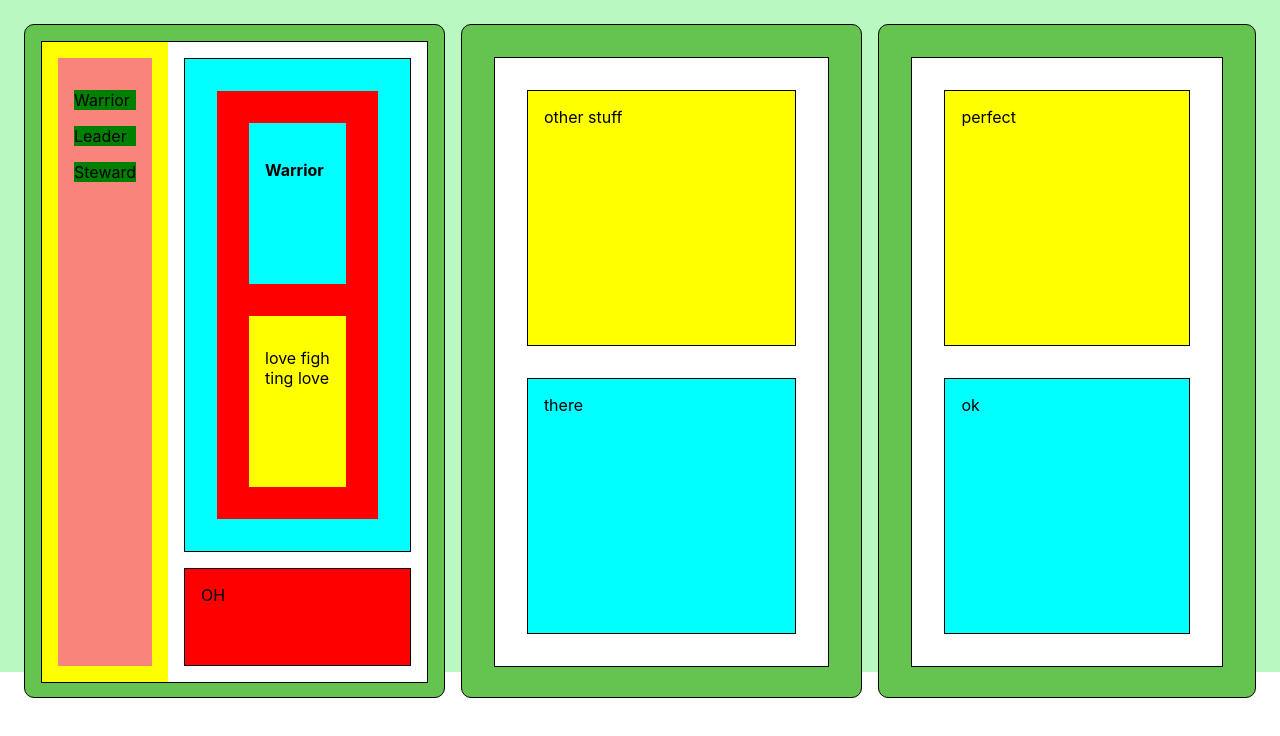
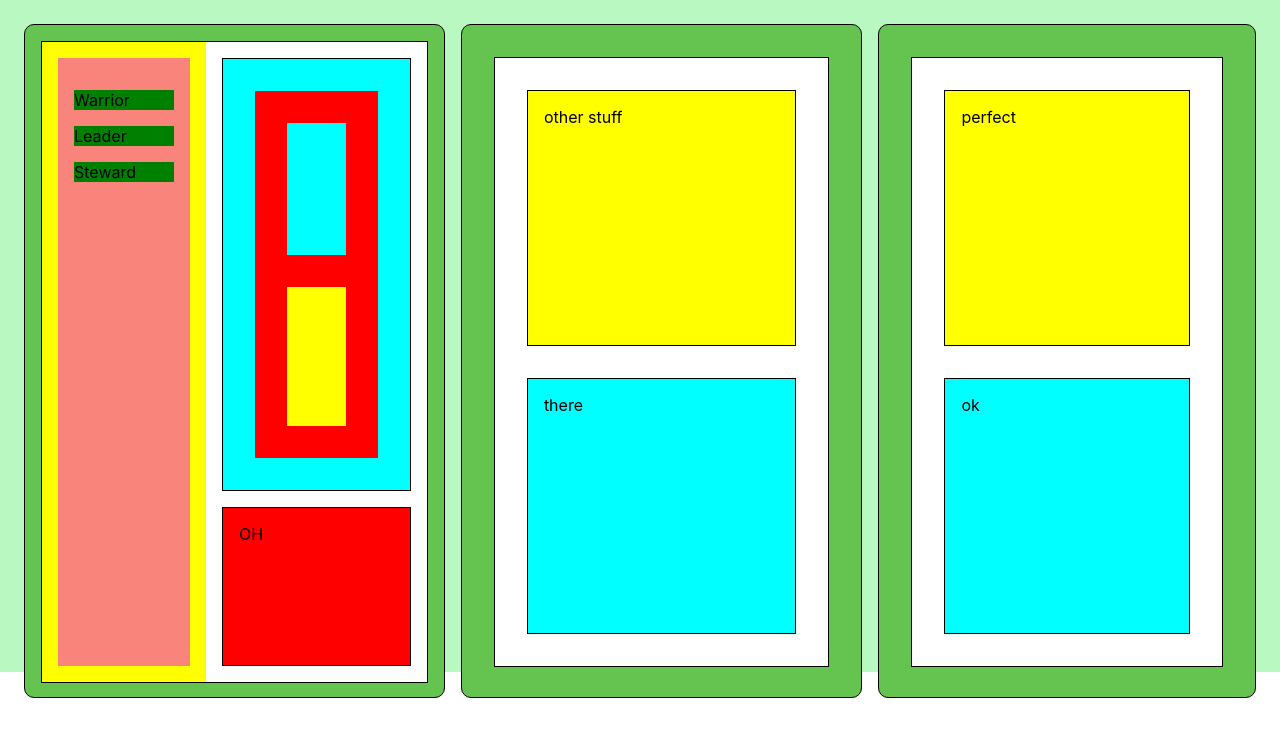
Before and after one commit to tieje/yorha, a React (Create React App) app in the folder Frontend/: page / in a window 1280 px wide. Shown: the top 736 px of the page. Built offline with nearby package versions, Linux system fonts and the light colour scheme.

Commit message:
Finished building hover functionality for the description box.

```diff
--- a/Frontend/src/App.tsx
+++ b/Frontend/src/App.tsx
@@ -4,19 +4,24 @@ import { ArchetypesChosen } from './ArchetypesChosen'
 import { Column } from './Column';
 // state
 import { useAppState } from './state/AppStateContext';
+import { ArchetypeDescription } from './ArchetypeDescription';
 import { useState } from 'react'
-import { ArchetypeDescription } from './ArchetypeDescription';
+
 
 export const App = () => {
-    const { list } = useAppState()
-    const [hover, ArchHover] = useState('')
+    const { hoverItemId } = useAppState()
+    const [ hoverId, setHoverId] = useState(hoverItemId)
+    const updateArchId = (id: string): void => {
+        setHoverId(id)
+        console.log(id)
+    }
     return (
         <AppContainer>
             <Column>
                 <ArchetypeHorizontalContainer>
-                    <ArchetypesList />
+                    <ArchetypesList updateArchId={updateArchId}/>
                     <ArchetypesChosen>
-                        <ArchetypeDescription id={'1'}/>
+                        <ArchetypeDescription id={hoverId}/>
                         <ArchetypesChosenListContainer>
                             OH
                         </ArchetypesChosenListContainer>
--- a/Frontend/src/ArchetypeDescriptionItem.tsx
+++ b/Frontend/src/ArchetypeDescriptionItem.tsx
@@ -12,7 +12,7 @@ export const ArchetypeDescriptionItem = ({ arch_object }: ArchetypeDescriptionIt
 				<h4>{arch_object?.name}</h4>
 			</ArchetypeDescriptionName>
 			<ArchetypeDescriptionPayload>
-				<p>{arch_object?.desc}</p>
+				{arch_object?.desc}
 			</ArchetypeDescriptionPayload>
 		</ArchetypeDescriptionItemContainer>
 	)
--- a/Frontend/src/ArchetypeListItem.tsx
+++ b/Frontend/src/ArchetypeListItem.tsx
@@ -1,12 +1,16 @@
-import { ArchetypeListItemContainer  } from "./styles";
+import { ArchetypeListItemContainer } from "./styles";
 
 type ArchetypeListItemProps = {
     id: string
     name: string
+    updateArchId: (id: string) => void
 }
 
-export const ArchetypeListItem = ({ name }: ArchetypeListItemProps) => {
+export const ArchetypeListItem = ({ id, name, updateArchId }: ArchetypeListItemProps) => {
+    const handleMouseOver = () => {
+        updateArchId(id)
+    }
     return (
-        <ArchetypeListItemContainer>{name}</ArchetypeListItemContainer>
+        <ArchetypeListItemContainer onMouseOver={handleMouseOver}>{name}</ArchetypeListItemContainer>
     )
 }
--- a/Frontend/src/ArchetypesList.tsx
+++ b/Frontend/src/ArchetypesList.tsx
@@ -1,13 +1,18 @@
 import { ArchetypeListContainer } from "./styles"
+import { FC } from 'react'
 import { useAppState, Archetype } from "./state/AppStateContext"
 import { ArchetypeListItem } from "./ArchetypeListItem"
 
-export const ArchetypesList = () => {
+type ArchetypesListProps = {
+    updateArchId: (id: string) => void
+}
+
+export const ArchetypesList: FC<ArchetypesListProps> = ({ updateArchId }) => {
     const { list } = useAppState()
     return (
         <ArchetypeListContainer>
             {list.map((item: Archetype) => (
-                <ArchetypeListItem name={item.name} key={item.id} id={item.id}/>
+                <ArchetypeListItem name={item.name} key={item.id} id={item.id} updateArchId={updateArchId}/>
             ))}
         </ArchetypeListContainer>
     )
--- a/Frontend/src/index.css
+++ b/Frontend/src/index.css
@@ -17,6 +17,3 @@ code {
 html, body, #root {
     height: 100%;
 }
-p {
-  word-break: break-all;
-}
--- a/Frontend/src/state/AppStateContext.tsx
+++ b/Frontend/src/state/AppStateContext.tsx
@@ -5,45 +5,60 @@ export type Archetype = {
     name: string;
     desc: string;
 }
-export type ArchList = {
+export type AppState = {
+    hoverItemId: string
     list: Archetype[];
 }
 
 type AppStateContextProps = {
+    hoverItemId: string
 	list: Archetype[]
     getItemByListId(id: string): Archetype | undefined
 }
 
 const AppStateContext = createContext<AppStateContextProps>({} as AppStateContextProps)
 
-export const appData: ArchList = {
+export const appData: AppState = {
+    hoverItemId: '',
     list: [
         {
             id: '1',
             name: 'Warrior',
-            desc: 'love fighting love',
+            desc: `Half a league, half a league,
+            Half a league onward,
+            All in the valley of Death
+               Rode the six hundred.
+            “Forward, the Light Brigade!
+            Charge for the guns!” they said.
+            Into the valley of Death
+               Rode the six hundred.`,
         },
         {
             id: '2',
             name: 'Leader',
-            desc: 'I will build this world anew',
+            desc: 'What do you do when there is an evil you cannot defeat by just means? Do you stain your hands with evil to destroy evil? Or do you remain steadfastly just and righteous even if it means surrendering to evil?',
         },
 		{
 			id: '3',
 			name: 'Steward',
-			desc: 'Help one and all.'
+			desc: `It is calling for compassion.
+            It is calling for responsible hands.
+            It is calling for stewards,
+            stewards to see and listen,
+            stewards to learn and act,
+            stewards to protect and love.`
 		}
     ]
 }
-
+//https://www.poemhunter.com/poem/the-earth-s-call-for-responsible-stewards/
 export const AppStateProvider: FC = ({ children }) => {
-	const { list } = appData
+	const { hoverItemId, list } = appData
     const getItemByListId = (id: string) => {
         const arch_object = list.find((item) => item.id === id)
         return (arch_object)
     }
 	return (
-		<AppStateContext.Provider value={{ list, getItemByListId }}>
+		<AppStateContext.Provider value={{hoverItemId, list, getItemByListId }}>
 			{children}
 		</AppStateContext.Provider>
 	)
--- a/Frontend/src/styles.ts
+++ b/Frontend/src/styles.ts
@@ -28,8 +28,8 @@ export const ArchetypeListContainer = styled.div`
     background-color: #f8847c;
     margin: 1rem;
     height: 90%;
-    flex-grow: 1;
     padding 1rem;
+    min-width: 100px;
 `
 export const ArchetypeContainer = styled.div`
 `
@@ -46,9 +46,9 @@ export const ArchetypeListItemContainer = styled.div`
 
 export const ArchetypesChosenContainer = styled.div`
     display: flex;
-    flex-grow: 6;
     background-color: white;
     flex-direction: column;
+    flex-grow: 1;
 `
 
 export const ArchetypeHorizontalContainer = styled.div`
@@ -80,23 +80,26 @@ export const ArchetypeDescriptionItemContainer = styled.div`
 `
 export const ArchetypeDescriptionName = styled.div`
     background-color: cyan;
-    flex-grow: 1;
     margin: 1rem;
     padding 1rem;
+    height: 100px;
 `
 export const ArchetypeDescriptionPayload = styled.div`
+    display: flex;
     background-color: yellow;
     flex-grow: 1;
     margin: 1rem;
     padding 1rem;
+    overflow-wrap: break-word;
+    height: 50px;
 `
 export const ArchetypesChosenListContainer = styled.div`
     padding: 1rem;
     display: flex;
     background-color: red;
-    flex-grow: 1;
     border: 1px solid black;
     margin: 1rem;
+    height: 125px;
 `
 export const MapProximityGenderSettingsContainer = styled.div`
     display: flex;
```
